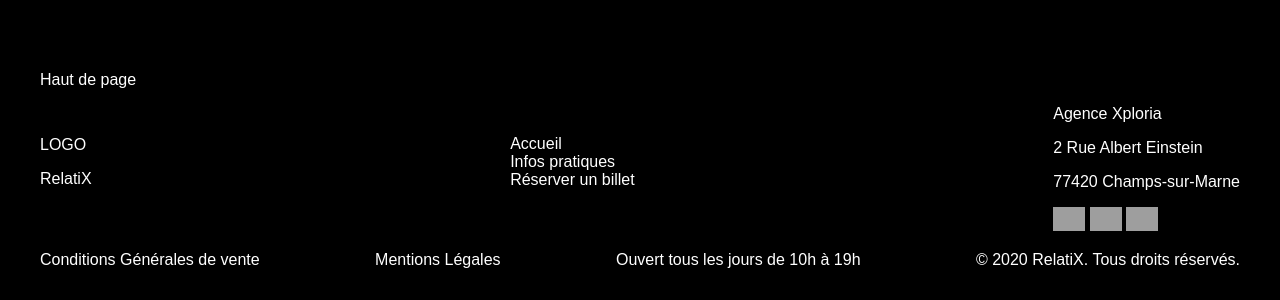
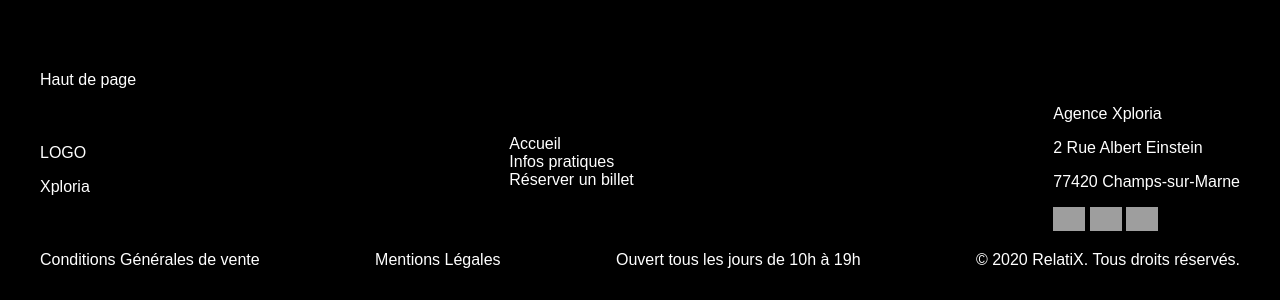
Before and after one commit to Andie4/exposition_virtuelle_Einstein, a PHP site: the page made by CGV.php in a window 1280 px wide. Shown: the part 1239-1539 px from the top of the page. Run offline with PHP 8.4, Linux system fonts and the light colour scheme; grey boxes are pictures that could not be loaded.

Commit message:
url vers le site de l'agence

```diff
--- a/footer.php
+++ b/footer.php
@@ -14,7 +14,7 @@
             <div class="flex">
                 <div class="spaceFooter">
                     <p>LOGO</p>
-                    <p>RelatiX</p>
+                    <a href="https://xploria.fr">Xploria</a>
                 </div>
                 <div class="spaceFooter grid">
                     <a href="index.php">Accueil</a>
```
